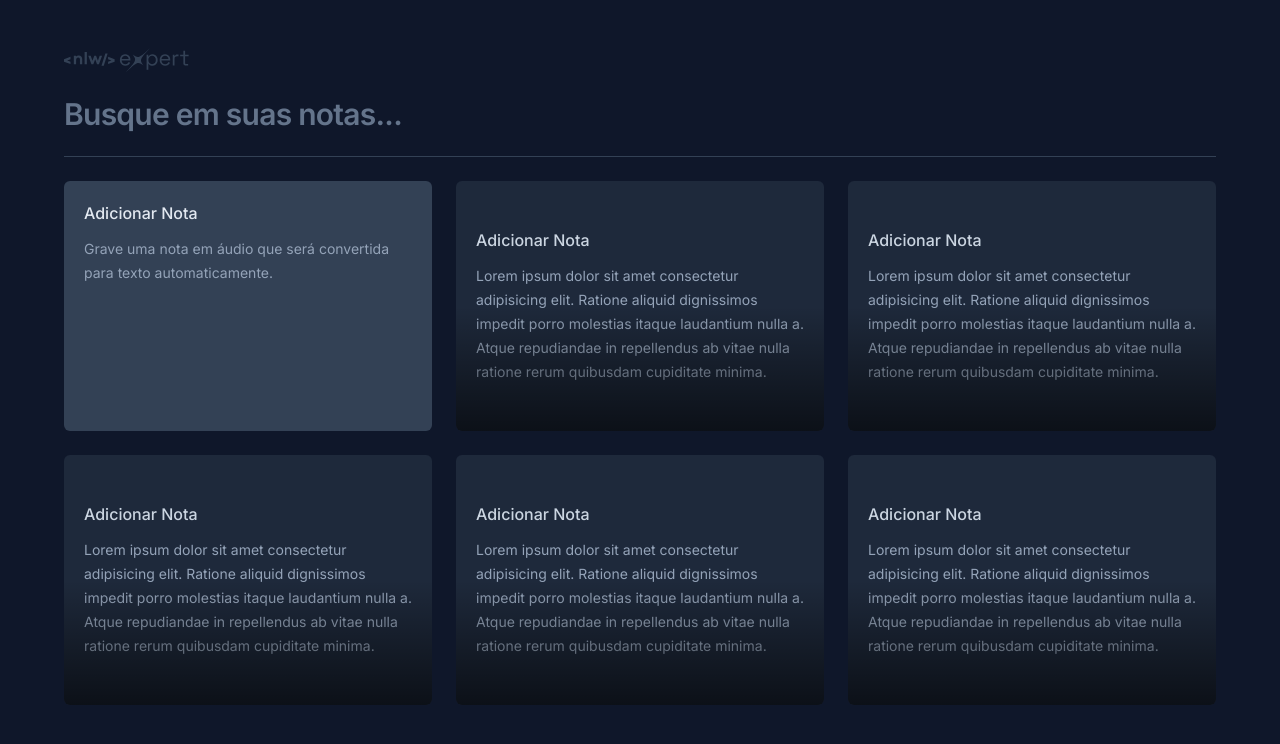
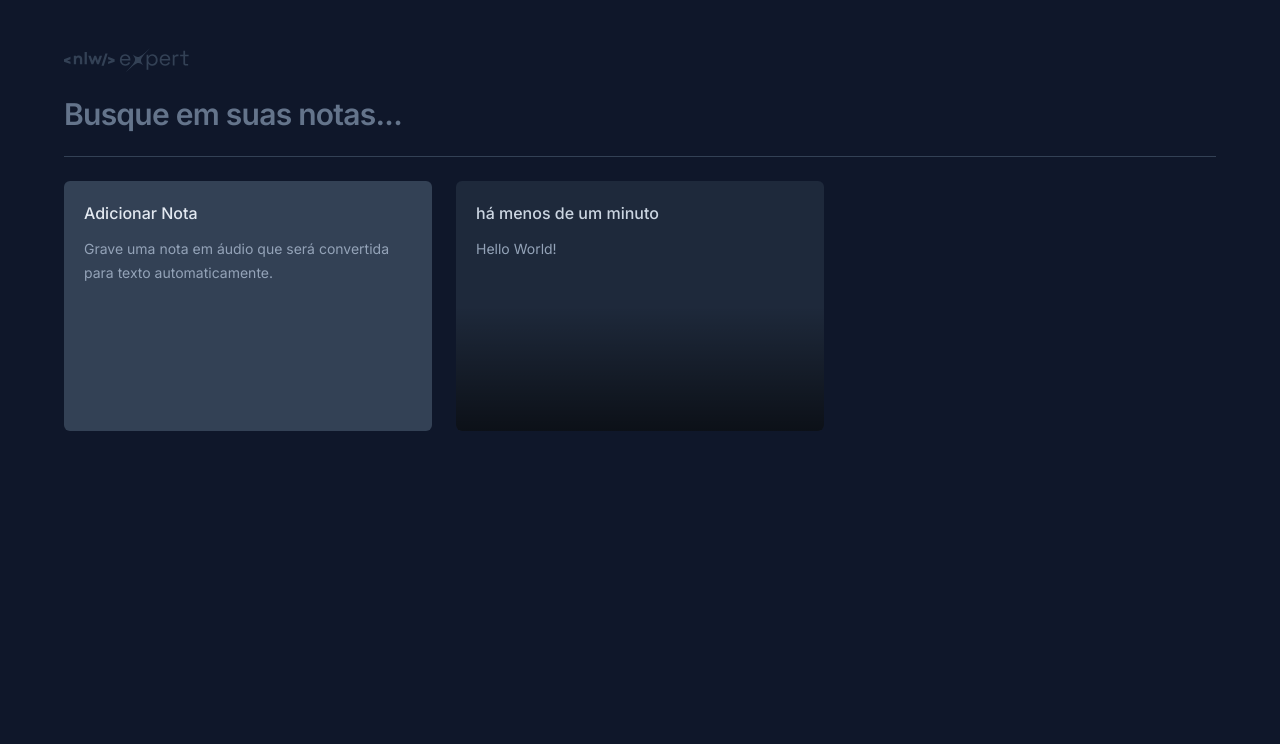
Before and after one commit to BaiaGui/SmartNotes, a React (Vite) app: page / in a window 1280 px wide. Shown: the top 744 px of the page. Built offline with nearby package versions, Linux system fonts and the light colour scheme.

Commit message:
Adds modal logic to card components

```diff
--- a/package.json
+++ b/package.json
@@ -9,6 +9,9 @@
     "preview": "vite preview"
   },
   "dependencies": {
+    "@radix-ui/react-dialog": "^1.0.5",
+    "date-fns": "^3.3.1",
+    "lucide-react": "^0.323.0",
     "react": "^18.2.0",
     "react-dom": "^18.2.0"
   },
--- a/src/App.tsx
+++ b/src/App.tsx
@@ -3,6 +3,12 @@ import { NewNoteCard } from './components/NewNoteCard'
 import { NoteCard } from './components/NoteCard'
 
 export function App() {
+
+const note = {
+    date: new Date(),
+    content: "Hello World!"
+}
+
   return (
     <div className='mx-auto max-w-6xl my-12 space-y-6'>
       <img src={logo} alt="NLW Expert" />
@@ -14,11 +20,8 @@ export function App() {
 
       <div className='grid grid-cols-3 gap-6 auto-rows-[250px]'>
         <NewNoteCard/>
-        <NoteCard/>
-        <NoteCard/>
-        <NoteCard/>
-        <NoteCard/>
-        <NoteCard/>
+        <NoteCard note={note} />
+
 
       </div>
     </div>
--- a/src/components/NewNoteCard.tsx
+++ b/src/components/NewNoteCard.tsx
@@ -1,8 +1,32 @@
+import * as Dialog from '@radix-ui/react-dialog'
+import { X } from 'lucide-react'
+
 export function NewNoteCard(){
     return(
-        <div className='rounded-md bg-slate-700 p-5 space-y-3'>
+      <Dialog.Root>
+        <Dialog.Trigger className='flex flex-col gap-3 text-left rounded-md bg-slate-700 p-5 hover:ring-2 outline-none hover:ring-slate-600 focus-visible:ring-2 focus-visible:ring-lime-400'>
           <span className='text-small font-medium text-slate-200'>Adicionar Nota</span>
           <p className='text-sm text-slate-400 leading-6'>Grave uma nota em áudio que será convertida para texto automaticamente.</p>
-        </div>
+        </Dialog.Trigger>
+        <Dialog.Portal>
+      <Dialog.Overlay className='inset-0 fixed bg-black/60' />
+        <Dialog.Content className='z-10 fixed left-1/2 top-1/2 -translate-x-1/2 -translate-y-1/2 overflow-hidden bg-slate-700 max-w-[640px] w-full h-[60vh] rounded-md flex flex-col'>
+          <Dialog.Close className='absolute top-0 right-0 p-1.5 text-slate-400 bg-slate-800 hover:text-slate-100'>
+            <X className='size-5'/>
+          </Dialog.Close>
+          <div className='flex flex-1 flex-col gap-3 p-5'>
+            <span className='text-small font-medium text-slate-300'>
+              Adicionar Nota
+            </span>
+            <p className='text-sm text-slate-400 leading-6'>
+            Comece <button className='text-lime-400 font-medium hover:underline'>gravando uma nota</button> em áudio ou se preferir <button className='text-lime-400 font-medium hover:underline'>utilize apenas texto</button>.
+            </p>
+          </div>
+          <button className='flex w-full bg-lime-400 text-lime-950 py-4 px-16 justify-center text-sm outline-none hover:bg-lime-500'>
+          Salvar nota
+          </button>
+        </Dialog.Content>
+      </Dialog.Portal>
+        </Dialog.Root>
     )
 }
--- a/src/components/NoteCard.tsx
+++ b/src/components/NoteCard.tsx
@@ -1,9 +1,38 @@
-export function NoteCard(){
-    return(
-        <button className='outline-none rounded-md bg-slate-800 p-5 space-y-3 overflow-hidden relative hover:ring-2 hover:ring-slate-600 text-left focus-visible:ring-2 focus-visible:ring-lime-400'>
-          <span className='text-small font-medium text-slate-300'>Adicionar Nota</span>
-          <p className='text-sm text-slate-400 leading-6'>Lorem ipsum dolor sit amet consectetur adipisicing elit. Ratione aliquid dignissimos impedit porro molestias itaque laudantium nulla a. Atque repudiandae in repellendus ab vitae nulla ratione rerum quibusdam cupiditate minima.</p>
-          <div className='absolute bottom-0 left-0 right-0 h-1/2 bg-gradient-to-t from-black/60 to-black/0 pointer-events-none'/>
-        </button>
-    )
+import * as Dialog from '@radix-ui/react-dialog'
+import { formatDistanceToNow } from 'date-fns'
+import { ptBR } from 'date-fns/locale'
+import { X } from 'lucide-react'
+
+interface NoteCardProps {
+  note: {
+    date: Date,
+    content: string
+  }
 }
+
+export function NoteCard({ note }: NoteCardProps) {
+  return (
+    <Dialog.Root>
+      <Dialog.Trigger className='flex flex-col gap-3 outline-none rounded-md bg-slate-800 p-5 overflow-hidden relative hover:ring-2 hover:ring-slate-600 text-left focus-visible:ring-2 focus-visible:ring-lime-400'>
+        <span className='text-small font-medium text-slate-300'>{formatDistanceToNow(note.date, { locale: ptBR, addSuffix: true })}</span>
+        <p className='text-sm text-slate-400 leading-6'>{note.content}</p>
+        <div className='absolute bottom-0 left-0 right-0 h-1/2 bg-gradient-to-t from-black/60 to-black/0 pointer-events-none' />
+      </Dialog.Trigger>
+      <Dialog.Portal>
+      <Dialog.Overlay className='inset-0 fixed bg-black/60' />
+        <Dialog.Content className='z-10 fixed left-1/2 top-1/2 -translate-x-1/2 -translate-y-1/2 overflow-hidden bg-slate-700 max-w-[640px] w-full h-[60vh] rounded-md flex flex-col'>
+          <Dialog.Close className='absolute top-0 right-0 p-1.5 text-slate-400 bg-slate-800 hover:text-slate-100'>
+            <X className='size-5'/>
+          </Dialog.Close>
+          <div className='flex flex-1 flex-col gap-3 p-5'>
+            <span className='text-small font-medium text-slate-300'>{formatDistanceToNow(note.date, { locale: ptBR, addSuffix: true })}</span>
+            <p className='text-sm text-slate-400 leading-6'>{note.content}</p>
+          </div>
+          <button className='flex w-full bg-slate-800 py-4 px-16 justify-center text-sm outline-none group'>
+            Deseja&nbsp;<span className='text-red-400 font-medium group-hover:underline'>apagar essa nota</span>?
+          </button>
+        </Dialog.Content>
+      </Dialog.Portal>
+    </Dialog.Root>
+  )
+}
```
Also changed, not shown: 1 other file (tests, documents, lock files or other folders).
